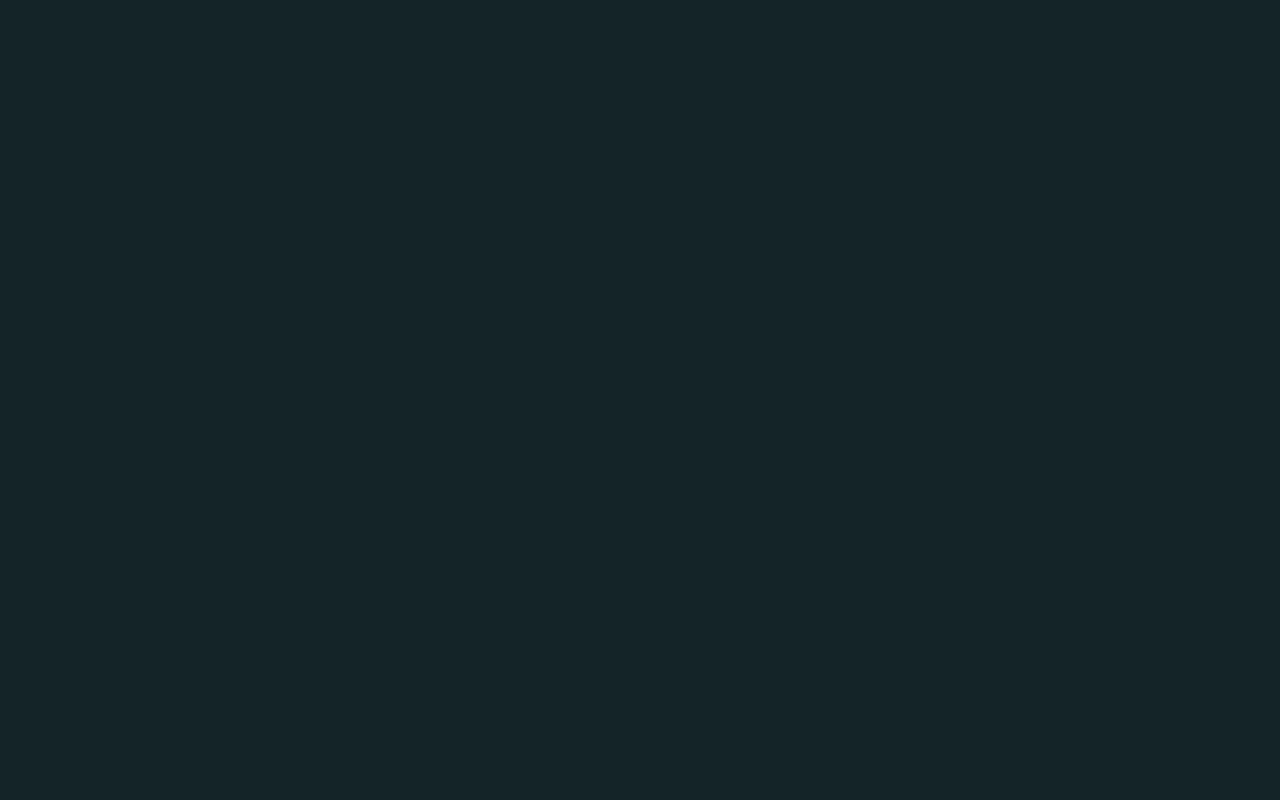
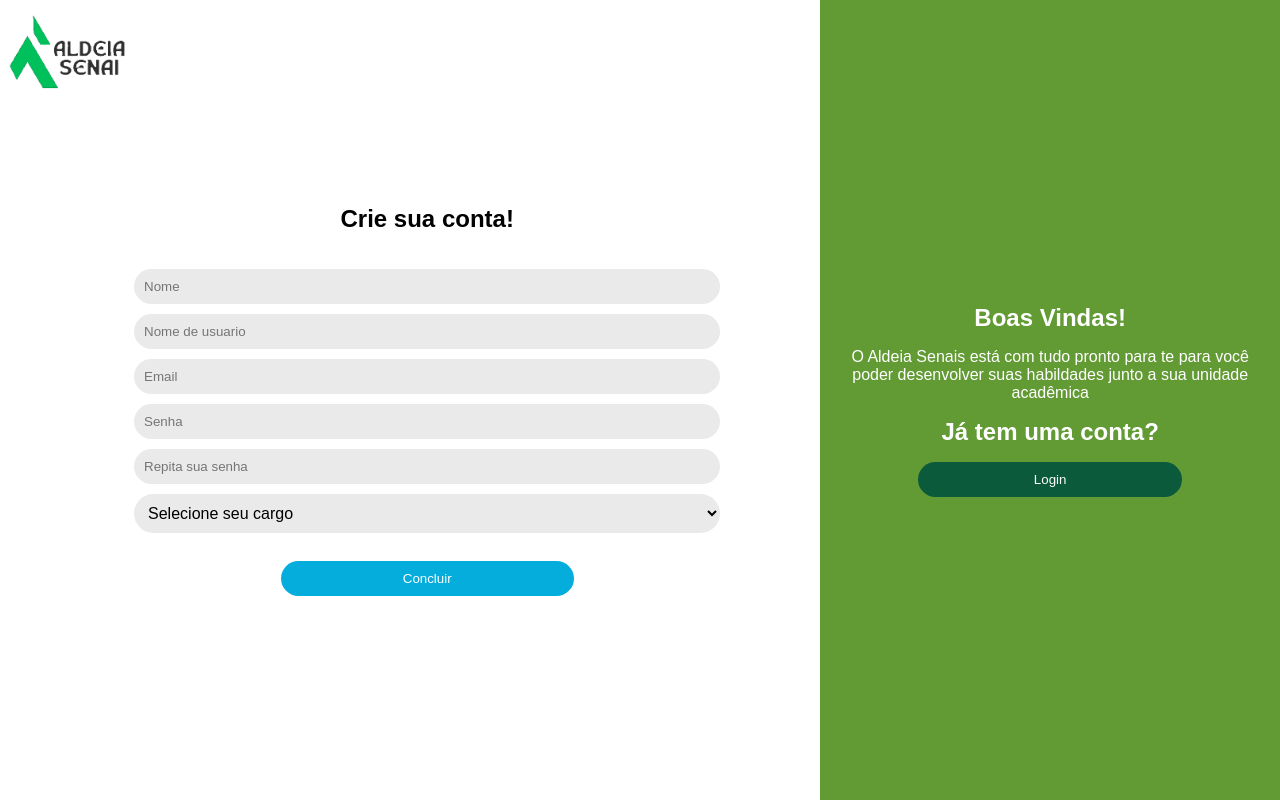
Before and after one commit to Nakaitsu/NewGPT, a React (Create React App) app in the folder front/: page /signup in a window 1280 px wide. Before the commit this address had no page. Built offline with nearby package versions, Linux system fonts and the light colour scheme.

Commit message:
Tela de cadastro adicionada

```diff
--- a/front/src/App.jsx
+++ b/front/src/App.jsx
@@ -3,6 +3,7 @@ import { Routes, Route } from 'react-router-dom'
 import QuestionPage from './Components/QuestionPage/QuestionPage';
 import ExerciseList from './Pages/ExerciseList/ExerciseList';
 import LoginPage from './Pages/Auth/LoginPage';
+import SignUpPage from './Pages/Auth/SignUpPage';
 
 
 function App() {
@@ -11,6 +12,7 @@ function App() {
   return (
     <Routes>
       <Route path="/login" element={<LoginPage />} />
+      <Route path="/signup" element={<SignUpPage />} />
       <Route path="/exercise" question={question} element={<QuestionPage />} />
       <Route path="/exerciseList" element={<ExerciseList />} />
     </Routes>
--- a/front/src/Pages/Auth/Auth.Styles.js
+++ b/front/src/Pages/Auth/Auth.Styles.js
@@ -13,6 +13,14 @@ width: 150px;
 height:100px;
 `;
 
+export const StyledForm = styled.form`
+  width: 100%;
+  padding-top:20px;
+  display:flex;
+  flex-direction: column;
+  justify-content: center;
+`;
+
 export const StyledInput = styled.input`
   border-radius: 50px;
   background-color: #eaeaea;
@@ -21,6 +29,17 @@ export const StyledInput = styled.input`
   outline: none;
   width: 100%;
   margin-bottom: 10px;
+`;
+
+export const ComboBox = styled.select`
+  border-radius: 50px;
+  background-color: #eaeaea;
+  padding: 10px;
+  border: none;
+  outline: none;
+  width: 100%;
+  margin-bottom: 10px;
+  font-size: 16px;
 `;
 
 export const StyledContainer = styled.div`
@@ -44,6 +63,7 @@ export const RightPanel = styled.div`
   flex-direction: column;
   justify-content: center;
   align-items: center;
+  text-align: center;
   padding: 10px;
 `;
 
@@ -55,14 +75,6 @@ export const LoginContainer = styled.div`
  flex-direction: column;
  justify-content: center;
  align-items: center;
-`;
-
-export const StyledForm = styled.form`
-  width: 100%;
-  padding-top:20px;
-  display:flex;
-  flex-direction: column;
-  justify-content: center;
 `;
 
 export const RoundButton = styled.button`
--- a/front/src/Pages/Auth/LoginPage.jsx
+++ b/front/src/Pages/Auth/LoginPage.jsx
@@ -52,9 +52,13 @@ const LoginPage = () => {
             <label>
               <StyledInput type="password" placeholder="Senha" value={password} onChange={handlePasswordChange} />
             </label>
-            <span className="forgot-password mb-sm pd-xs ml-xs" onClick={handleForgotPasswordClick}>
-                Esqueceu sua senha?
-              </span>
+            <span
+              className="forgot-password mb-sm ml-xs"
+              style={{textDecoration: "underline", cursor: "pointer" }}
+              onClick={handleForgotPasswordClick}
+            >
+            Esqueceu sua senha?
+            </span>
 
 
             <LoginButton type="submit">Login</LoginButton>
--- a/front/src/Pages/Auth/SignUpPage.jsx
+++ b/front/src/Pages/Auth/SignUpPage.jsx
@@ -1,27 +1,42 @@
 import React, { useState } from 'react';
-import {Logo, StyledInput, StyledContainer, LeftPanel, RightPanel, LoginContainer, StyledForm, RoundButton, GoogleIcone, Line, TextWithLine, Text, LoginButton, RegisterButton }from './Auth.Styles'
+import {Logo, StyledInput, StyledContainer, LeftPanel, RightPanel, LoginContainer, StyledForm, LoginButton, RegisterButton, ComboBox }from './Auth.Styles'
 
 const SignUpPage = () => {
   const [username, setUsername] = useState('');
   const [password, setPassword] = useState('');
+  const [name, setName] = useState('');
+  const [email, setEmail] = useState('');
+  const [checkPassword, setCheckPassword] = useState('');
+  const [job, setJob] = useState('')
+  const [jobOptions] = useState(['Professor', 'Estudante']);
 
+  const handleNameChange = (e) => {
+    setName(e.target.value);
+  };
 
   const handleUsernameChange = (e) => {
     setUsername(e.target.value);
+  };
+
+  const handleEmailChange = (e) => {
+    setEmail(e.target.value);
   };
 
   const handlePasswordChange = (e) => {
     setPassword(e.target.value);
   };
 
+  const handleCheckPasswordChange = (e) => {
+    setCheckPassword(e.target.value);
+  };
+  const handleJobChange = (e) => {
+    setJob(e.target.value);
+  };
+
   const handleStyledFormSubmit = (e) => {
     e.preventDefault();
 
-    console.log('Login submitted:', username, password);
-  };
-
-  const handleForgotPasswordClick = () => {
-    console.log('Forgot your password clicked');
+    console.log('Cadastro enviado:', email, password);
   };
 
   return (
@@ -31,50 +46,53 @@ const SignUpPage = () => {
       <LeftPanel>
         <LoginContainer>
 
-          <h2 className="mb-sm">Entrar na sua conta</h2>
-          <h2 className="text-gray-lighter mb-sm">Entrar usando suas redes sociais</h2>
-
-          <RoundButton className="mb-sm">
-            <GoogleIcone />
-          </RoundButton>
-
-          <TextWithLine className="mb-sm">
-            <Line />
-              <Text>Ou</Text>
-            <Line/>
-          </TextWithLine>
+          <h2 className="mb-sm">Crie sua conta!</h2>
 
           <StyledForm onSubmit={handleStyledFormSubmit}>
 
-
             <label>
-              <StyledInput type="name" placeholder="Nome" value={password} onChange={handlePasswordChange} />
+              <StyledInput type="text" placeholder="Nome" value={name} onChange={handleNameChange} />
             </label>
             <label>
-              <StyledInput type="username" placeholder="Nome de Usuário" value={password} onChange={handlePasswordChange} />
+              <StyledInput type="text" placeholder="Nome de usuario" value={username} onChange={handleUsernameChange} />
             </label>
             <label>
-              <StyledInput type="text" placeholder="Email" value={username} onChange={handleUsernameChange} />
+              <StyledInput type="text" placeholder="Email" value={email} onChange={handleEmailChange} />
             </label>
             <label>
               <StyledInput type="password" placeholder="Senha" value={password} onChange={handlePasswordChange} />
             </label>
             <label>
-              <StyledInput type="password" placeholder="Confirmar senha" value={password} onChange={handlePasswordChange} />
+              <StyledInput type="password" placeholder="Repita sua senha" value={checkPassword} onChange={handleCheckPasswordChange} />
             </label>
-
-
+            <label>
+              <ComboBox value={name} onChange={handleJobChange}>
+                <option value="job">Selecione seu cargo</option>
+                {jobOptions.map((option) => (
+                  <option key={option} value={option}>
+                    {option}
+                  </option>
+                ))}
+              </ComboBox>
+            </label>
+            <br />
             <LoginButton type="submit">Concluir</LoginButton>
           </StyledForm>
         </LoginContainer>
       </LeftPanel>
       <RightPanel>
+        <h2 className='mb-sm'>
+          Boas Vindas!
+        </h2>
         <label className='mb-sm'>
-          Boas Vindas!
+        O Aldeia Senais está com tudo pronto para te para você poder desenvolver suas habildades junto a sua unidade acadêmica
         </label>
-        <label className='mb-sm'>
-          O Aldeia Senais está com tudo pronto para você desenvolver suas habilidades junto a sua entidade acadêmica
-        </label>
+        <h2 className='mb-sm text-gray' >
+          Já tem uma conta?
+        </h2>
+        <RegisterButton >
+            Login
+        </RegisterButton>
       </RightPanel>
 
     </StyledContainer>
```
